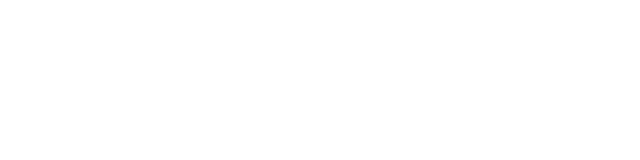
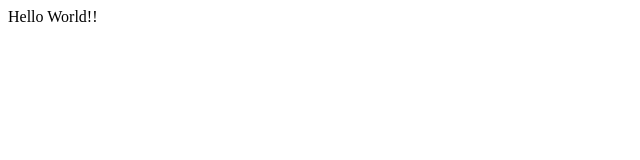
Before and after one commit to okikiola11/react-calculator, a React (Create React App) app: page / in a window 1280 px wide. Shown: the top 160 px of the page, without its empty margins (0-640 px from the left). Built offline with nearby package versions, Linux system fonts and the light colour scheme.

Commit message:
Fix eslint errors Update App.js with text

```diff
--- a/src/App.js
+++ b/src/App.js
@@ -1,8 +1,6 @@
 function App() {
   return (
-    <div className="App">
-
-    </div>
+    <div className="App"> Hello World!! </div>
   );
 }
 
--- a/src/index.js
+++ b/src/index.js
@@ -3,6 +3,6 @@ import ReactDOM from 'react-dom';
 import App from './App';
 
 ReactDOM.render(
-    <App />,
-  document.getElementById('root')
+  <App />,
+  document.getElementById('root'),
 );
```
